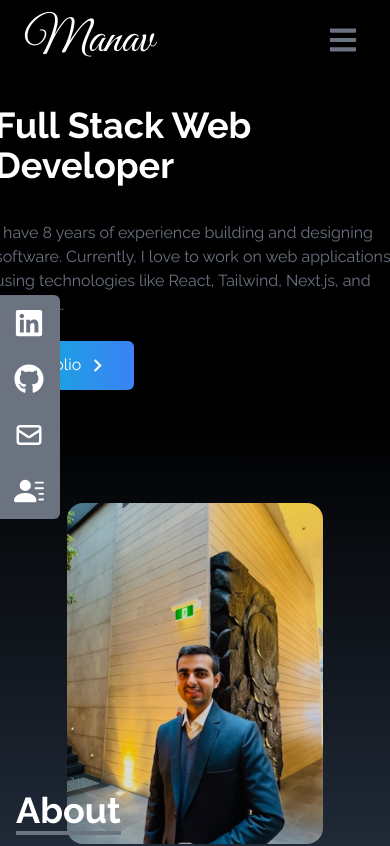
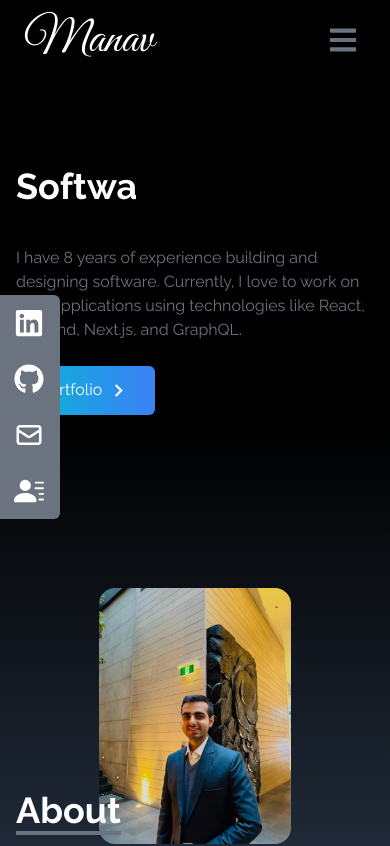
Before and after one commit to ManavBijlani21/PersonalPortfolio, a React (Create React App) app: page / in a window 390 px wide. Shown: the top 846 px of the page. Built offline with nearby package versions, Linux system fonts and the light colour scheme.

Commit message:
Made changes to the image formatting and added typing animation

```diff
--- a/package.json
+++ b/package.json
@@ -12,6 +12,7 @@
     "react-icons": "^5.5.0",
     "react-scripts": "5.0.1",
     "react-scroll": "^1.9.3",
+    "typed.js": "^2.1.0",
     "web-vitals": "^2.1.4"
   },
   "scripts": {
--- a/src/components/Home.jsx
+++ b/src/components/Home.jsx
@@ -1,61 +1,44 @@
 import React from "react";
-import {useState, useEffect} from "react";
 import HeroImage from "../assets/heroImage.jpeg";
 import { MdOutlineKeyboardArrowRight } from "react-icons/md";
 import { Link } from "react-scroll";
+import Typed from "typed.js";
+import { useEffect, useRef } from "react";
 
 function Home() {
-  const [loopNum, setLoopNum] = useState(0);
-  const [isDeleting, setIsDeleting] = useState(false);
-  const toRotate = ["Full Stack Web Developer", "Software Engineer", "UI / UX Designer"];
-  const [text, setText] = useState('');
-  const [delta, setDelta] = useState(300 - Math.random() * 100);
-  const period =  2000;
+  const el = useRef(null);
 
   useEffect(() => {
-    let ticker = setInterval(() => {
-      tick();
-    }, delta)
+    const typed = new Typed(el.current, {
+      strings: [
+        "Full Stack Web Developer",
+        "Software Engineer",
+        "UI / UX Designer",
+      ],
+      typeSpeed: 100,
+      backSpeed: 60,
+      loop: true,
+    });
 
-    return () => { clearInterval(ticker)};
-  }, [text])
-
-  const tick = () => {
-    let i = loopNum % toRotate.length;
-    let fullText = toRotate[i];
-    let updatedText = isDeleting ? fullText.substring(0, text.length - 1) : fullText.substring(0, text.length + 1);
-
-    setText(updatedText);
-
-    if (isDeleting){
-      setDelta(prevDelta => prevDelta / 2)
-    }
-
-    if (!isDeleting && updatedText === fullText){
-      setIsDeleting(true);
-      setDelta(period);
-    }
-    else if (isDeleting && updatedText === ''){
-      setIsDeleting(false);
-      setLoopNum(loopNum + 1);
-      setDelta(100);
-    }
-  }
-
-
+    return () => typed.destroy();
+  }, []);
 
   return (
-    <div name="home" className="h-screen w-full bg-gradient-to-b from-black via-black to-gray-800">
-  <div className="max-w-screen-lg w-full mx-auto flex flex-col md:flex-row items-center justify-between h-full px-4">
-
+    <div
+      name="home"
+      className="h-screen w-full bg-gradient-to-b from-black via-black to-gray-800"
+    >
+      <div className="max-w-screen-lg mx-auto flex flex-col md:flex-row items-center justify-center h-full px-4">
         {/* Left Text Container */}
-    <div className="w-[400px] md:w-[500px] flex flex-col justify-center h-full">
-      <h2 className="text-4xl sm:text-7xl font-bold text-white min-h-[100px] text-left">
-        {text}
-      </h2>
+        <div className="md:w-[500px] flex flex-col justify-center h-full">
+          <h2
+            ref={el}
+            className="text-4xl sm:text-7xl font-bold text-white"
+          >Full Stack Web Developer</h2>
           <p className="text-gray-500 py-4 max-w-md">
-        I have 8 years of experience building and designing software. Currently, I love to work on web applications using technologies like React, Tailwind, Next.js, and GraphQL.
-
+            I have 8 years of experience building and designing software.
+            Currently, I love to work on web applications using technologies
+            like React, Tailwind, Next.js, and GraphQL.
           </p>
           <div>
             <Link
@@ -77,13 +60,11 @@ function Home() {
           <img
             src={HeroImage}
             alt="My Profile"
-        className="rounded-2xl mx-auto w-full h-auto"
+            className="rounded-2xl mx-auto w-3/4 md:w-full"
           />
         </div>
-
       </div>
     </div>
-
   );
 }
 
```
Also changed, not shown: 1 other file (tests, documents, lock files or other folders). Lines whose indentation alone changed are shown as unchanged.
